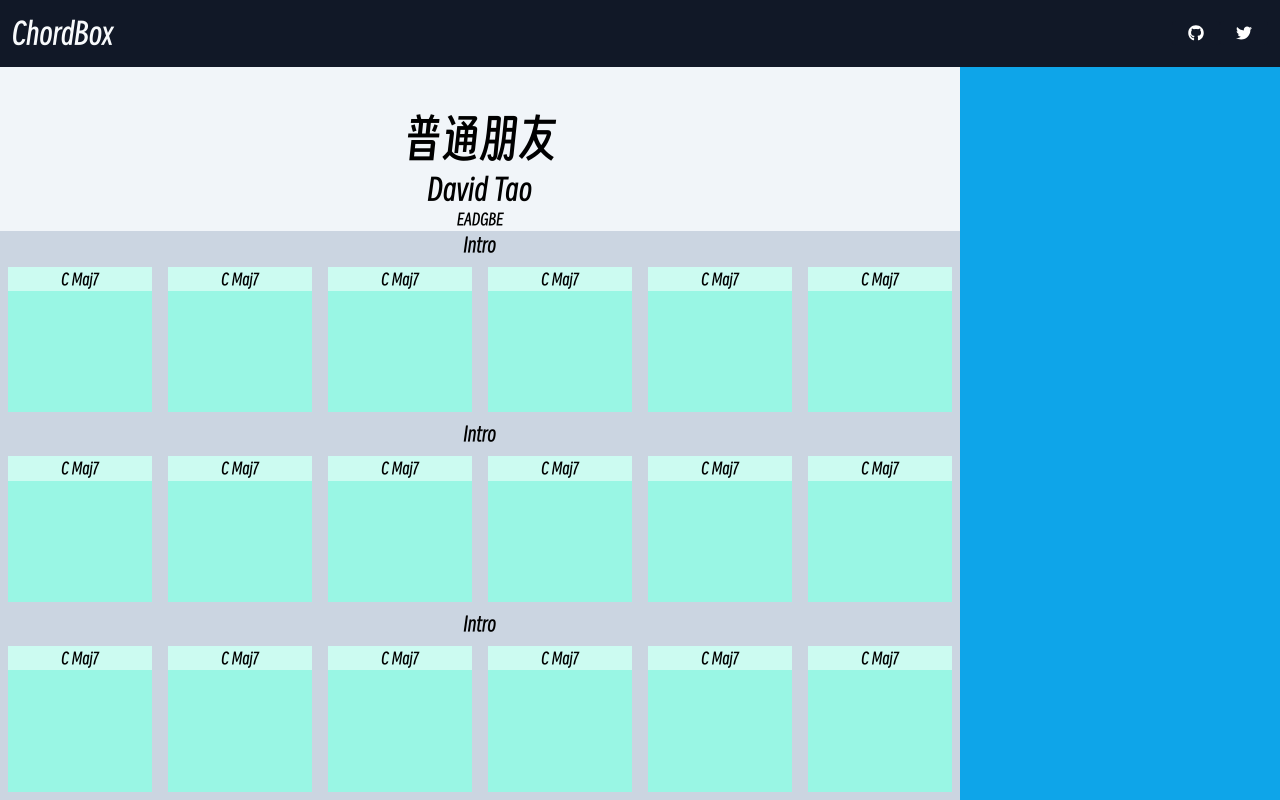
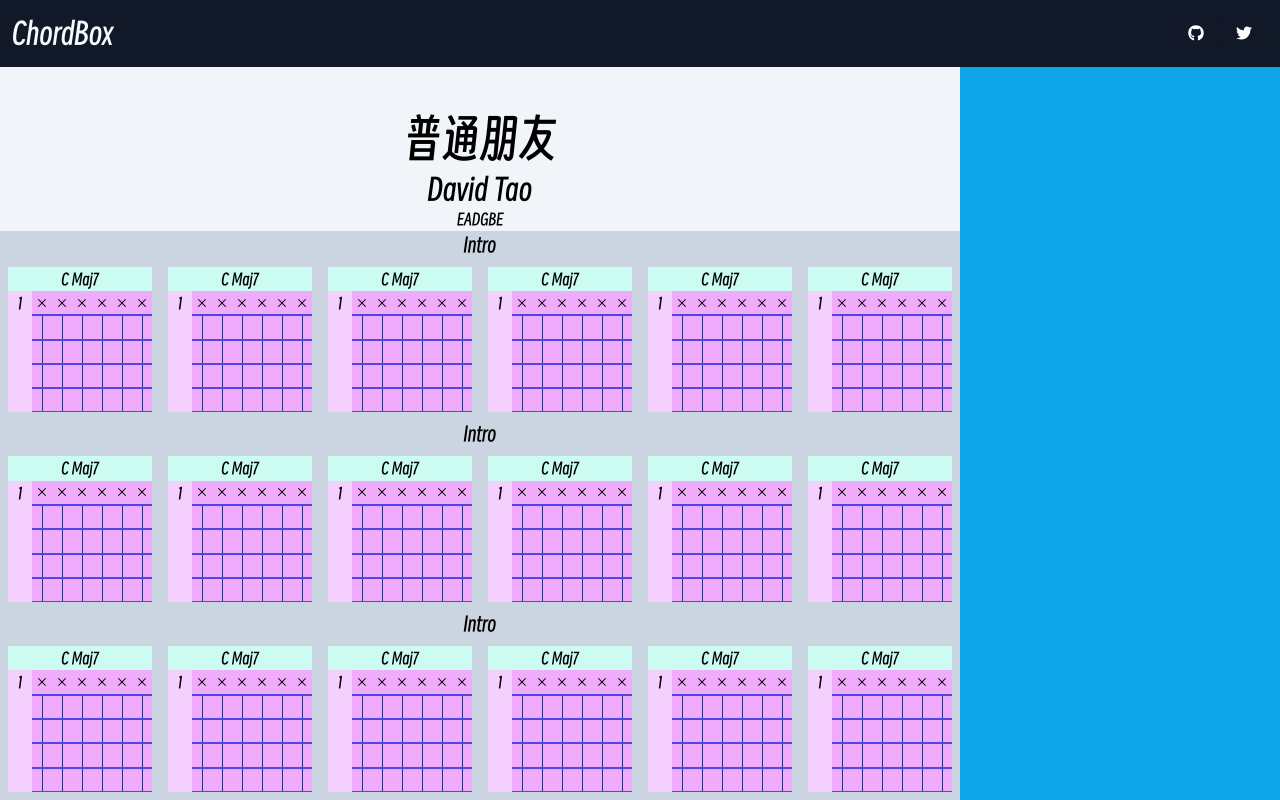
Before and after one commit to DongHY1/chordbox, a Next.js app: page / in a window 1280 px wide. Built offline with nearby package versions, Linux system fonts and the light colour scheme.

Commit message:
add: chordbutton and grid

```diff
--- /dev/null
+++ b/components/Chord/Chord.tsx
@@ -0,0 +1,17 @@
+import React from 'react';
+import ChordGrid from './ChordGrid';
+export default function Chord() {
+  return (
+    <div className="flex flex-row bg-fuchsia-100 h-full">
+      <aside className="bg-fuchsia-200 basis-1/6 text-center">1</aside>
+      <main className="grid grid-flow-col auto-cols-fr bg-fuchsia-300 basis-5/6">
+        <ChordGrid />
+        <ChordGrid />
+        <ChordGrid />
+        <ChordGrid />
+        <ChordGrid />
+        <ChordGrid />
+      </main>
+    </div>
+  );
+}
--- a/components/Chord/ChordBox.tsx
+++ b/components/Chord/ChordBox.tsx
@@ -1,10 +1,13 @@
 import React from 'react';
+import Chord from './Chord';
 
 export default function ChordBox() {
   return (
     <div className="flex flex-col basis-1/6 bg-red-100 m-2">
       <div className="basis-1/6 text-center bg-teal-100">C Maj7</div>
-      <div className="basis-5/6 bg-teal-200"></div>
+      <div className="basis-5/6 bg-teal-200">
+        <Chord />
+      </div>
     </div>
   );
 }
--- /dev/null
+++ b/components/Chord/ChordButton.tsx
@@ -0,0 +1,19 @@
+import React, { useState } from 'react';
+
+export default function ChordButton() {
+  const [isClick, setIsClick] = useState(false);
+  return (
+    <button
+      className="flex justify-center  border-t border-b border-indigo-600"
+      onClick={() => setIsClick(!isClick)}
+    >
+      <div
+        className={
+          isClick
+            ? 'w-5 h-5 bg-black rounded-full'
+            : 'border-l border-indigo-900 h-full'
+        }
+      ></div>
+    </button>
+  );
+}
--- /dev/null
+++ b/components/Chord/ChordFret.tsx
@@ -0,0 +1,12 @@
+import React from 'react';
+import cross from '../../public/cross.svg';
+import Image from 'next/image';
+export default function ChordFret() {
+  return (
+    <button className="border-b border-indigo-600">
+      <div className="flex justify-center">
+        <Image src={cross} className="w-3 h-3 " alt="cross svg" />
+      </div>
+    </button>
+  );
+}
--- /dev/null
+++ b/components/Chord/ChordGrid.tsx
@@ -0,0 +1,14 @@
+import React from 'react';
+import ChordButton from './ChordButton';
+import ChordFret from './ChordFret';
+export default function ChordGrid() {
+  return (
+    <section className="grid grid-flow-row auto-rows-fr">
+      <ChordFret />
+      <ChordButton />
+      <ChordButton />
+      <ChordButton />
+      <ChordButton />
+    </section>
+  );
+}
```
Also changed, not shown: public/cross.svg (added).
